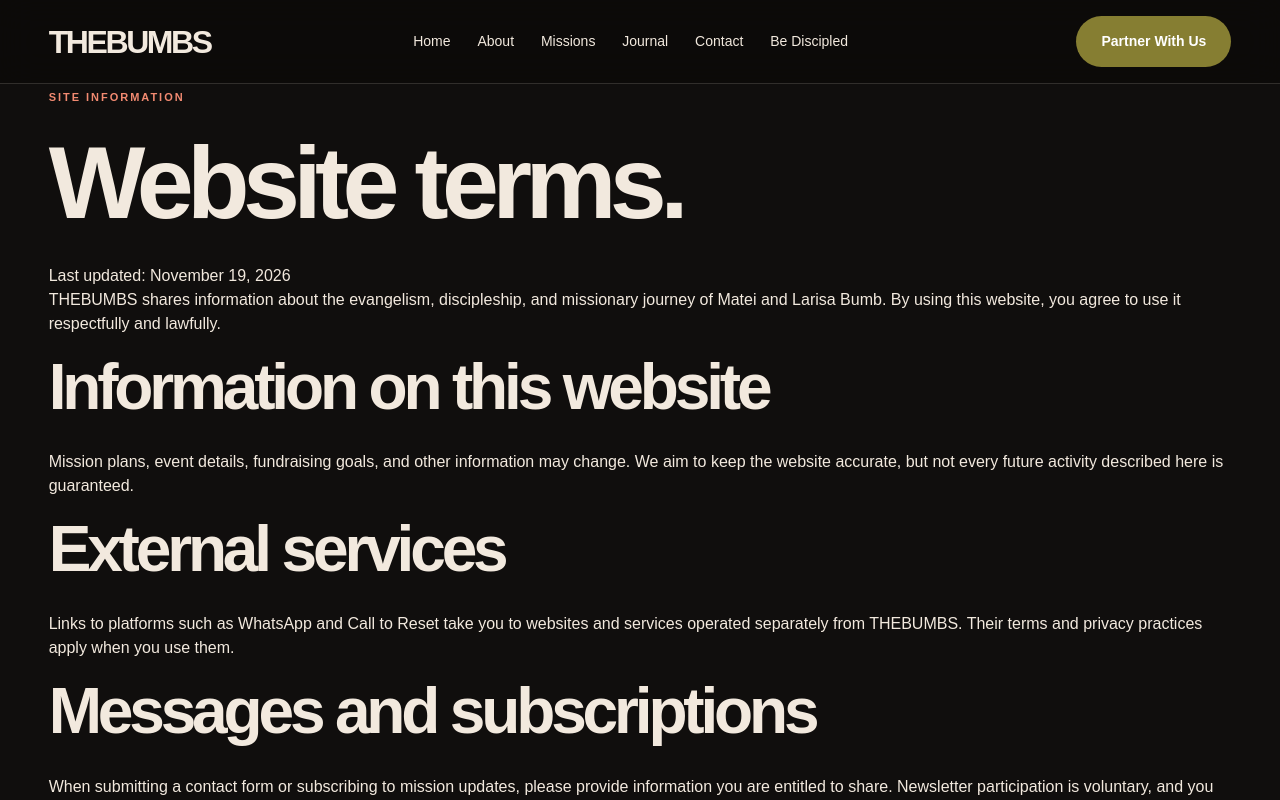
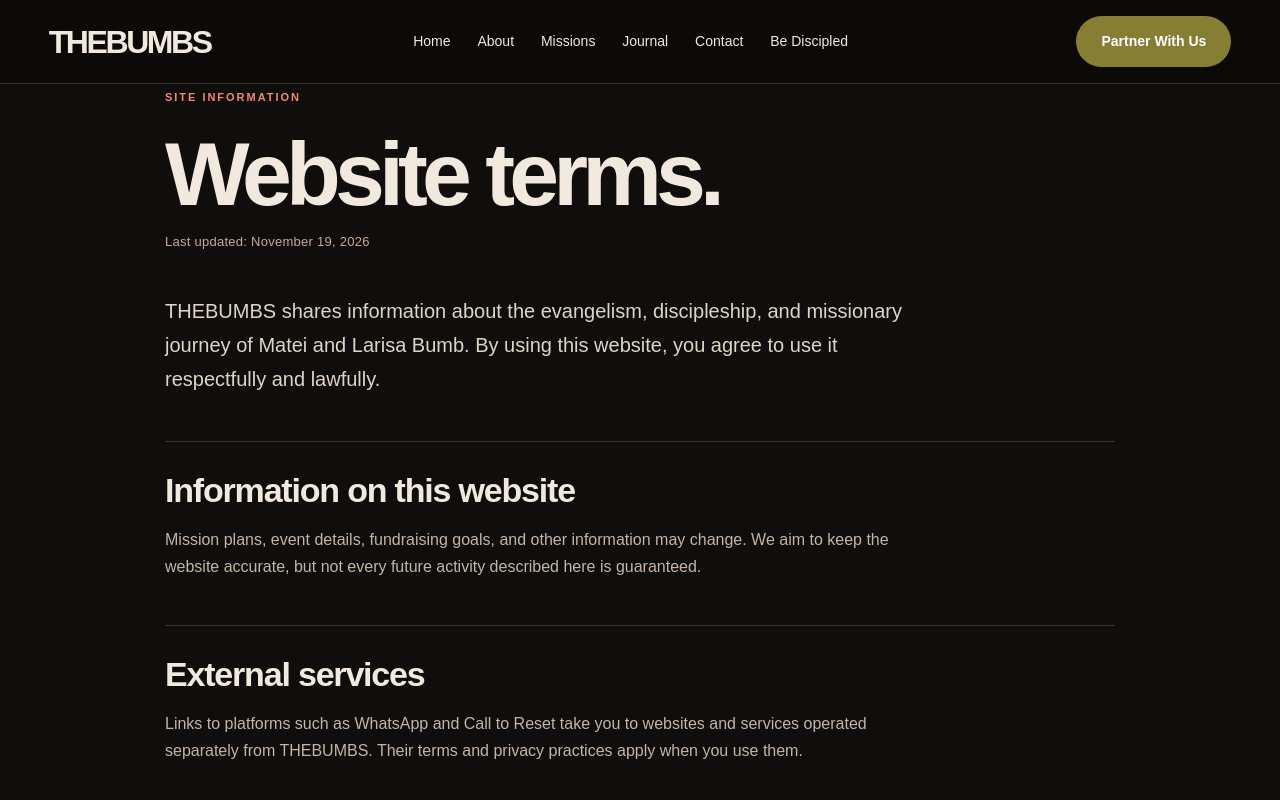
Before and after one commit to bumbmatei-sys/thebumbs-website, a Next.js app: page /terms in a window 1280 px wide. Shown: the top 800 px of the page. Built offline with nearby package versions, Linux system fonts and the light colour scheme.

Commit message:
style: legal information pages matching footer design

```diff
--- a/app/globals.css
+++ b/app/globals.css
@@ -1133,3 +1133,21 @@ body{background:var(--cream);color:var(--ink)}
   .dock a svg{width:18px;height:18px}
   .dock-label{font-size:8px}
 }
+
+
+/* Shared legal pages linked from the footer. */
+.legal-page{
+  max-width:950px;
+  margin:0 auto;
+  padding:clamp(110px,15vh,190px) 0 clamp(90px,12vh,150px);
+}
+.legal-page h1{font-size:clamp(46px,7vw,96px);line-height:1.03;letter-spacing:-.065em;margin:20px 0 12px}
+.legal-page .legal-updated{font-size:13px;letter-spacing:.02em;color:#C8AA98;margin:0 0 42px}
+.legal-page>p:not(.legal-updated){max-width:760px;color:#E0D4C7;font-size:clamp(17px,1.8vw,20px);line-height:1.7;margin:0 0 45px}
+.legal-page section{padding:30px 0;border-top:1px solid var(--line)}
+.legal-page section h2{font-size:clamp(23px,3vw,34px);letter-spacing:-.035em;margin:0 0 17px}
+.legal-page section p{max-width:770px;margin:0 0 14px;color:var(--muted);font-size:16px;line-height:1.7}
+.legal-page a{color:#E99079;text-decoration:underline;text-underline-offset:3px}
+@media(max-width:700px){
+  .legal-page{padding:100px 0 95px}
+}
```
